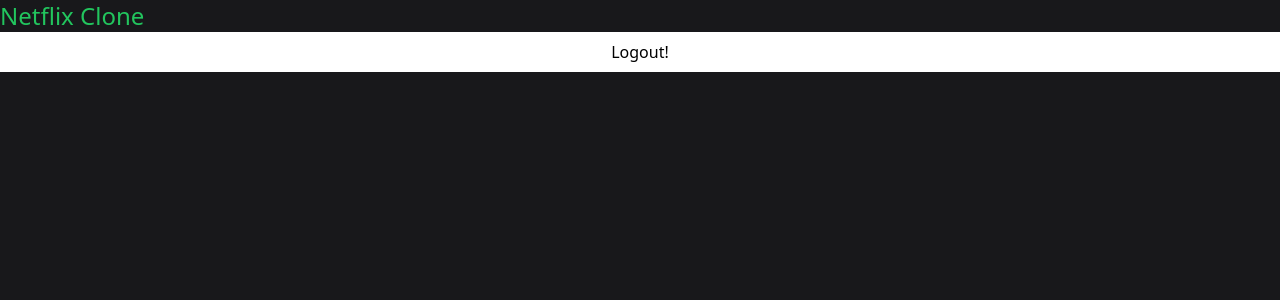
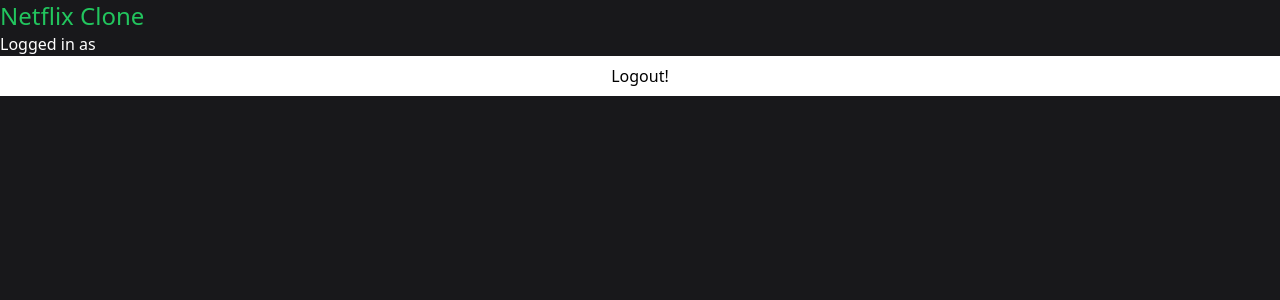
Before and after one commit to kennygodin/netflix, a Next.js app: page / in a window 1280 px wide. Shown: the top 300 px of the page. Built offline with nearby package versions, Linux system fonts and the light colour scheme; no server answers; the database is empty; sample sign-in values are in the browser's storage.

Commit message:
imported useCurrentUser into index.ts to show the current user, corrected gitHub signIn function in auth.ts, added another github secret in .env

```diff
--- a/pages/auth.tsx
+++ b/pages/auth.tsx
@@ -93,11 +93,11 @@
               {variant === 'login' ? 'Login' : 'Sign Up'}
             </button>
 
-            <div
-              onClick={() => signIn('google', { callbackUrl: '/' })}
-              className="flex flex-row items-center gap-4 mt-8 justify-center"
-            >
-              <div className="w-10 h-10 bg-white rounded-full flex items-center justify-center cursor-pointer hover:opacity-80 transition">
+            <div className="flex flex-row items-center gap-4 mt-8 justify-center">
+              <div
+                onClick={() => signIn('google', { callbackUrl: '/' })}
+                className="w-10 h-10 bg-white rounded-full flex items-center justify-center cursor-pointer hover:opacity-80 transition"
+              >
                 <FcGoogle size={30} />
               </div>
               <div
--- a/pages/index.tsx
+++ b/pages/index.tsx
@@ -1,5 +1,7 @@
 import { NextPageContext } from 'next';
 import { signOut, getSession } from 'next-auth/react';
+
+import useCurrentUser from '@/hooks/useCurrentUser';
 
 export async function getServerSideProps(context: NextPageContext) {
   const session = await getSession(context);
@@ -19,9 +21,11 @@
 }
 
 export default function Home() {
+  const { data: user } = useCurrentUser();
   return (
     <>
       <h1 className="text-2xl text-green-500">Netflix Clone</h1>
+      <p className="text-white">Logged in as {user?.name}</p>
       <button className="h-10 w-full bg-white" onClick={() => signOut()}>
         Logout!
       </button>
```
